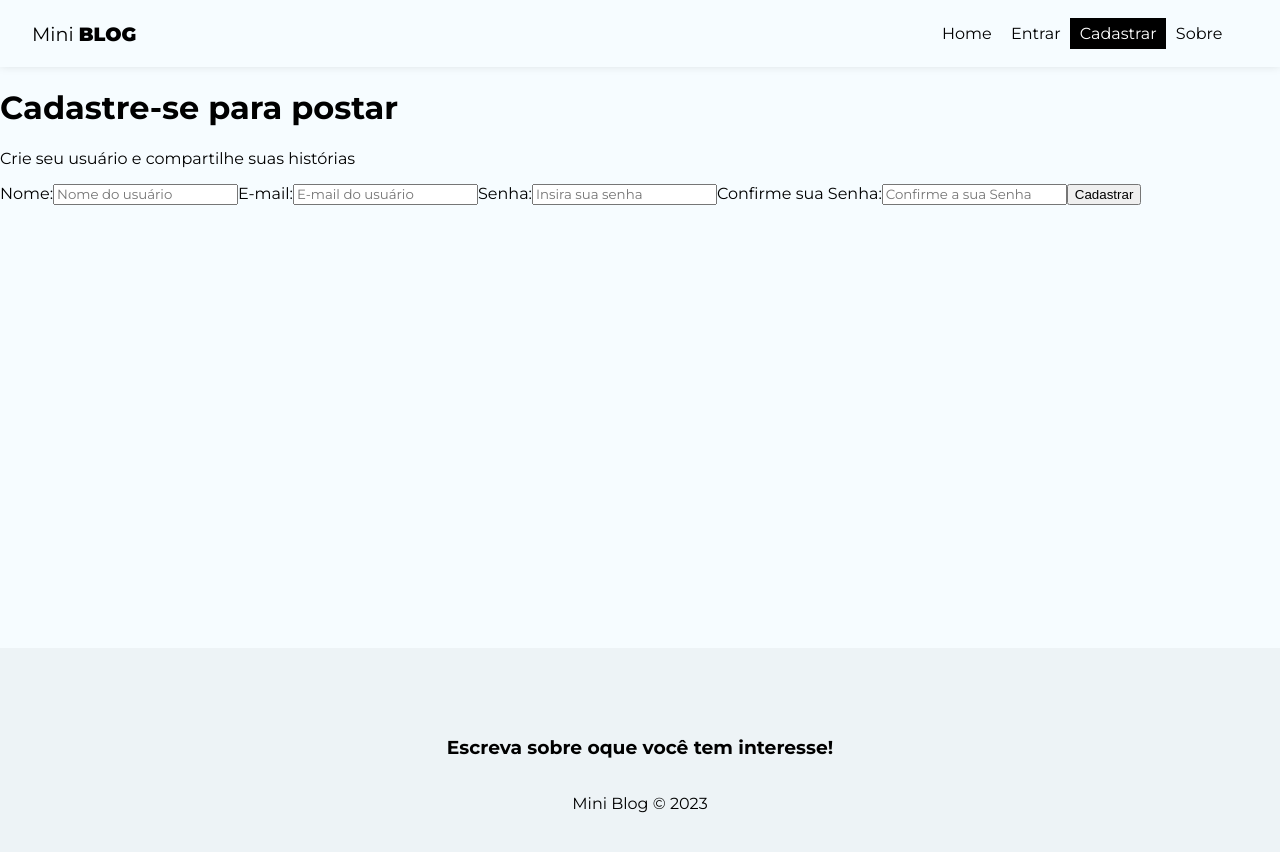
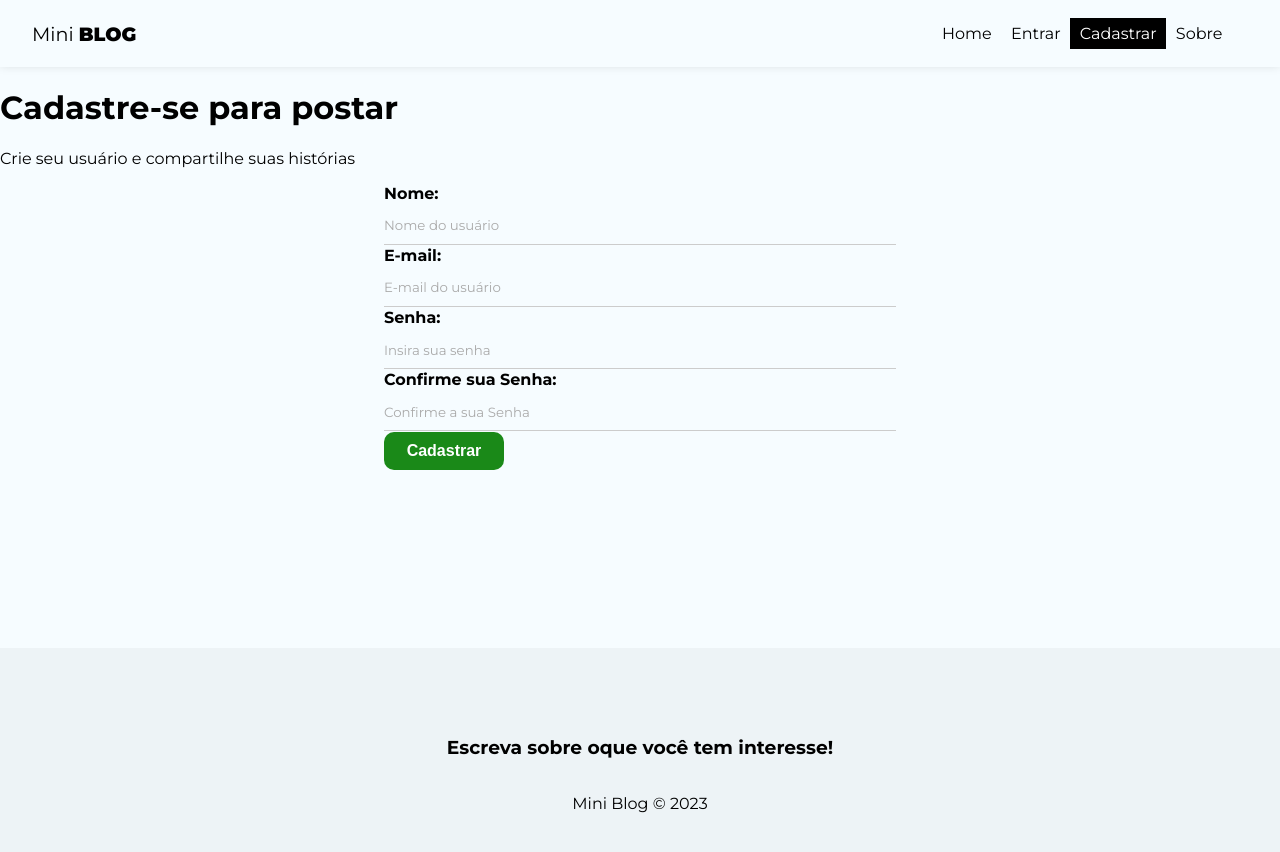
Before and after one commit to NathanKusters/Miniblog, a React (Vite) app: page /register in a window 1280 px wide. Shown: the top 852 px of the page. Built offline with nearby package versions, Linux system fonts and the light colour scheme.

Commit message:
Global CSS

```diff
--- a/src/index.css
+++ b/src/index.css
@@ -8,6 +8,7 @@
 input::placeholder,
 textarea::placeholder {
     font-family: "Montserrat", sans-serif;
+    color: #aaa;
 }
 
 input:focus,
@@ -31,3 +32,81 @@
 nav button:hover {
     color: #bbb;
 }
+
+/* form styles */
+form {
+    max-width: 40%;
+    margin: 0 auto;
+}
+
+label {
+    display: flex;
+    flex-direction: column;
+    margin-bottom: 1px;
+}
+
+label span {
+    margin-bottom: .3em;
+    font-weight: bold;
+    text-align: left;
+}
+
+input,
+textarea {
+    box-sizing: border-box;
+    border: none;
+    border-bottom: 1px solid #ccc;
+    padding: .8em 0;
+    background-color: transparent;
+}
+
+.btn {
+    background-color: #1a8918;
+    color: #fff;
+    text-align: center;
+    cursor: pointer;
+    border-radius: 10px;
+    width: 120px;
+    font-weight: bold;
+    border: none;
+    padding: 10px 15px;
+    font-size: 1em;
+}
+
+.btn.btn-dark {
+    background-color: #000;
+    border-radius: 0;
+}
+
+.btn.btn-outline {
+    background-color: transparent;
+    border-radius: 0;
+    color: #000;
+    border: 1px solid #000;
+    padding: 7px 30px;
+}
+
+.btn:hover {
+    background-color: #0f730c;
+    color: #fff;
+}
+
+.btn.btn-outline:hover {
+    background-color: #000;
+}
+
+.btn.btn-danger:hover {
+    background-color: #dc3545;
+}
+
+button[disabled] {
+    background-color: #aaa;
+}
+
+.container .error {
+    color: #721c24;
+    background-color: #f8d7da;
+    border: 1px solid #f5c6cb;
+    padding: 5px;
+    border-radius: 5px;
+}
```
